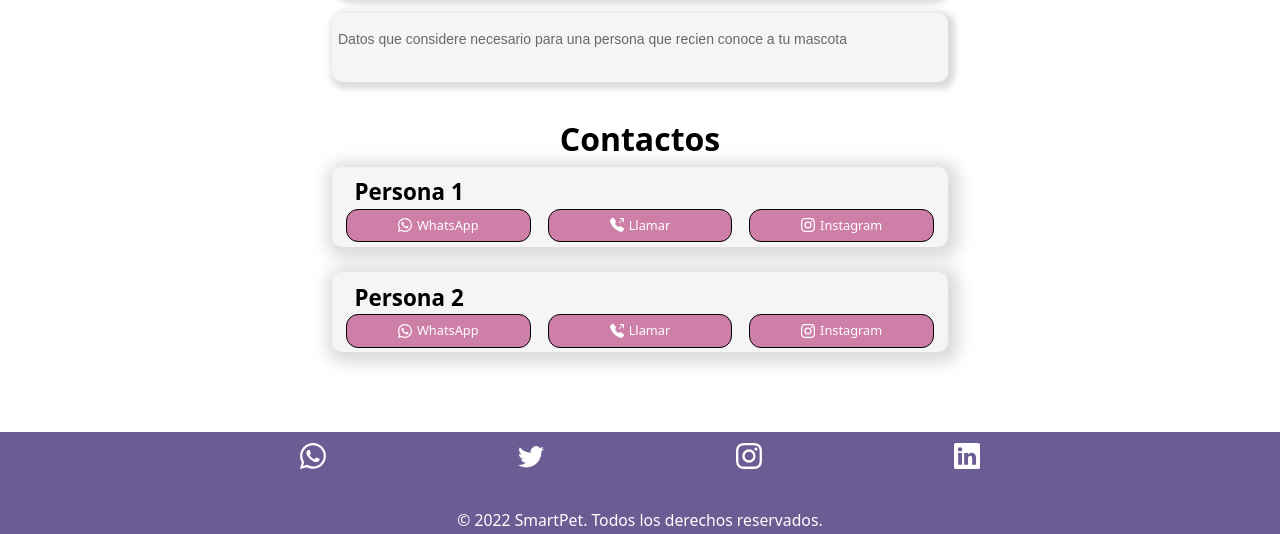
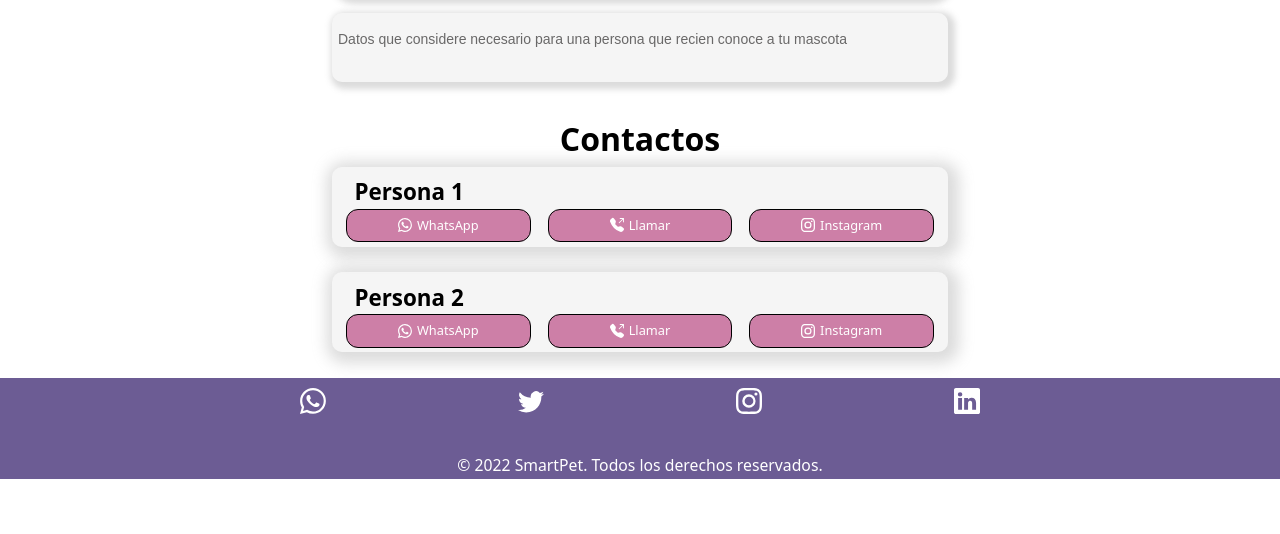
Before and after one commit to juanmatoniolo/Minerva.github.io, a plain HTML site: page index.html in a window 1280 px wide. Shown: the part 336-870 px from the top of the page. After the commit the page ends 815 px from the top, so only its background shows below. Drawn offline with nearby package versions, Linux system fonts and the light colour scheme; no server answers; a script that the page names is missing; a web font is replaced by a local one.

Commit message:
minerva2

```diff
--- a/style.css
+++ b/style.css
@@ -1,8 +1,5 @@
 /*==============================        Global        ==============================*/
 @import url("https://cdn.jsdelivr.net/npm/bootstrap-icons@1.10.5/font/bootstrap-icons.css");
-main{
-	height: 80vh;
-}
 
 .btn-2 {
 	background-color: #cd7fa7;
```
